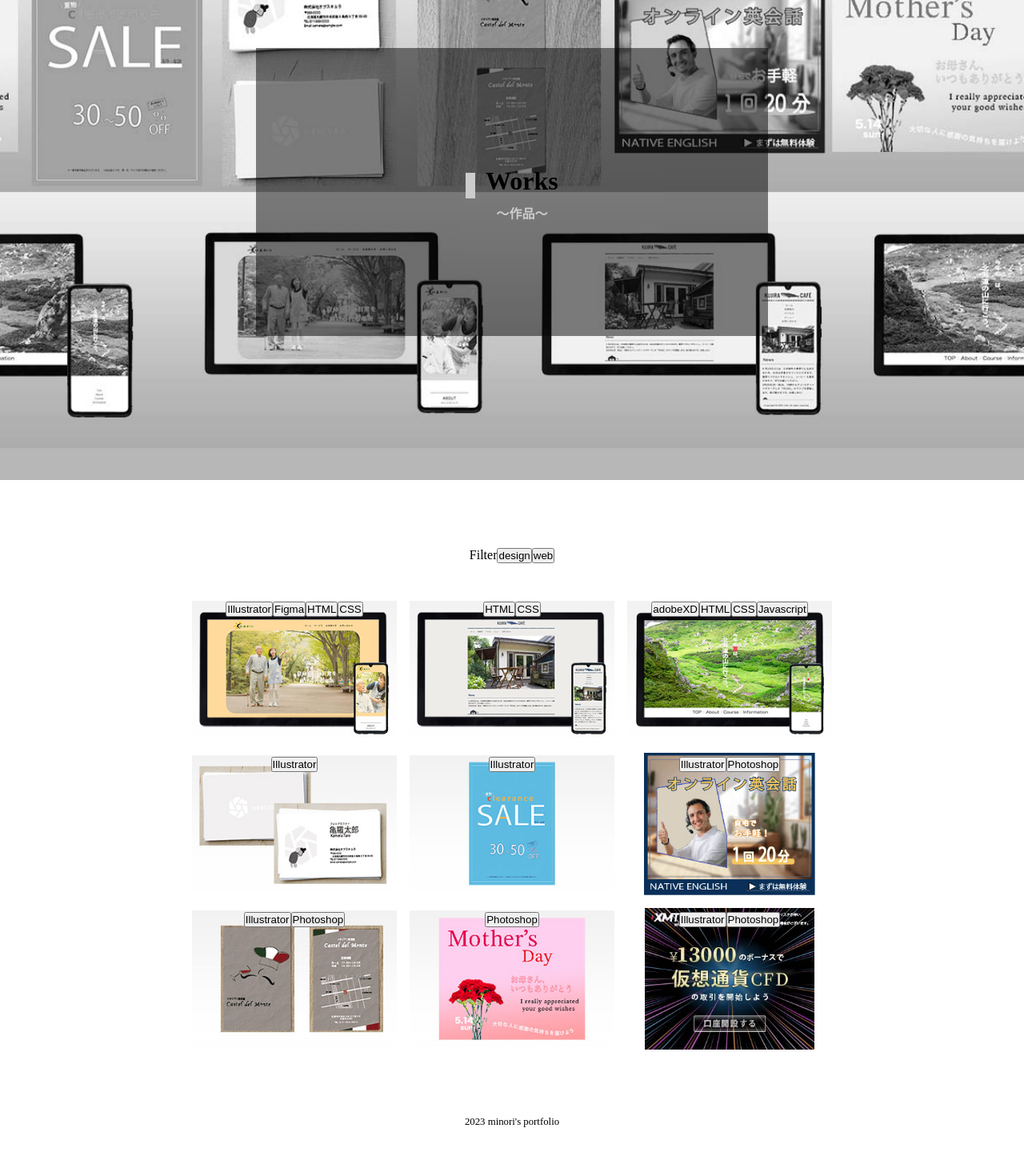
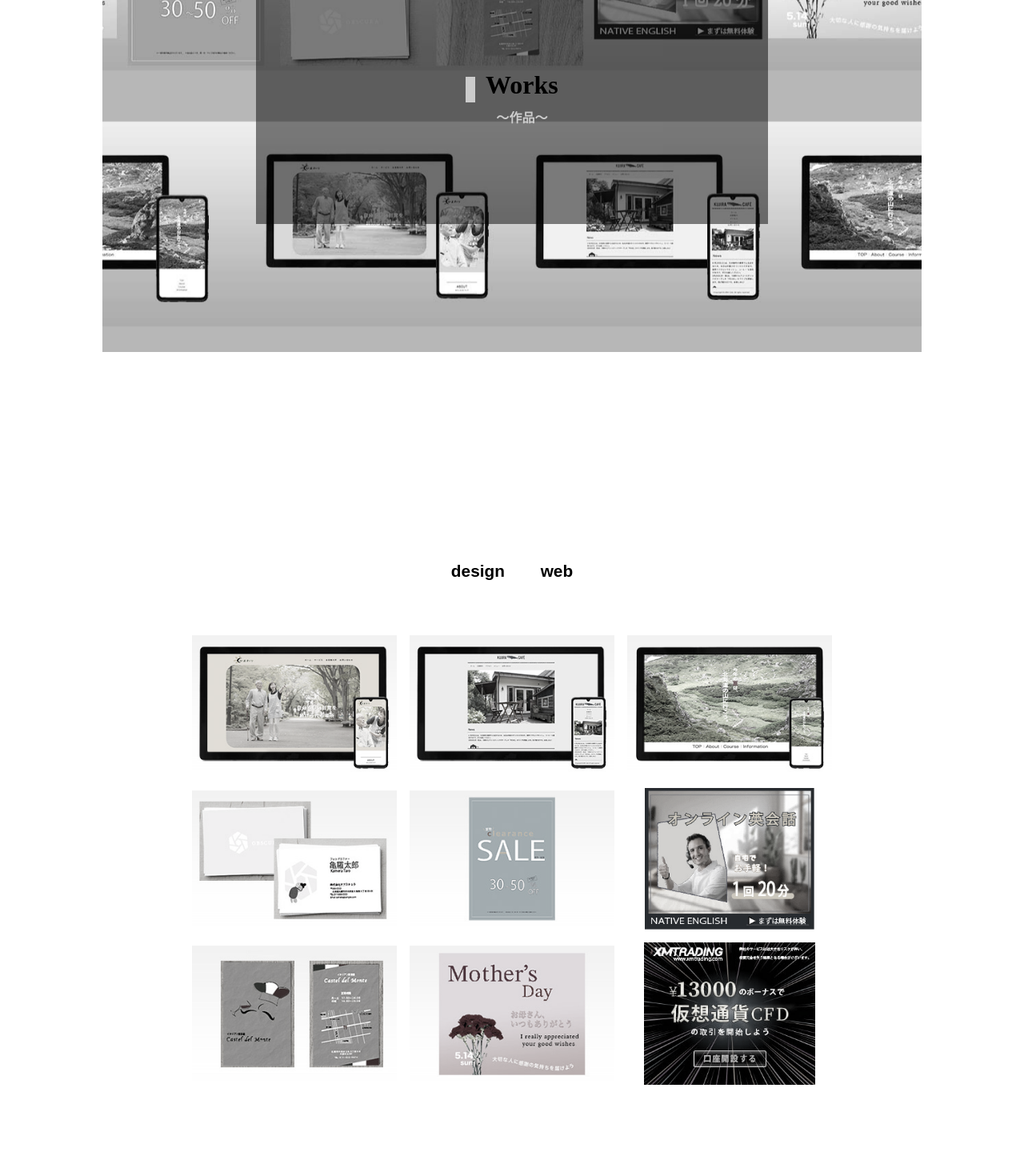
Before and after one commit to ohkome/portfolio, a Next.js app: page /Works in a window 1280 px wide. Shown: the part 280-1750 px from the top of the page at 80% size. Before the commit the page ends 1694 px from the top, so only its background shows below. Built offline with nearby package versions, Linux system fonts and the light colour scheme.

Commit message:
モーダルウィンドウの実装

```diff
--- a/src/app/Works/Works.module.css
+++ b/src/app/Works/Works.module.css
@@ -1,6 +1,6 @@
 .mainvisual {
-    height: 90Vmin;
-    margin-top: 10vh;
+    height: 80Vmin;
+    /* margin-top: 5vh; */
     margin-bottom: 10vh;
     position: relative;
 }
--- a/src/app/Works/page.jsx
+++ b/src/app/Works/page.jsx
@@ -108,6 +108,7 @@ const page = () => {
 
 
       <Filter />
+
     </div>
   );
 
--- a/src/app/compornents/BackgroundSlider/BackgroundSlider.module.css
+++ b/src/app/compornents/BackgroundSlider/BackgroundSlider.module.css
@@ -1,16 +1,21 @@
 .scroll_wrapper {
-    width: 100%;
-    height: 90Vmin;
+    /* width: 100%; */
+    max-width: 100%;
+    width: 80vw;
+    height: 80Vmin;
+    margin: 0 auto;
     position: relative; /* scroll画像用 */
     background-color: #b7b7b7;
 }
 
 .scroll {
     max-width: 100%;
+    height: 80Vmin;
     display: flex;
     overflow: hidden;
 
     position: absolute;
+    top: 0;
     top: 50%;
     transform: translateY(-50%);
 }
@@ -39,7 +44,7 @@
 }
 .right_sec {
     /* margin-top: 50vh; */
-    margin-top: 40Vmin;
+    margin-top: 40Vmin; /*scrollの半分の高さ*/
     animation: right-sec 60s infinite linear both;
 }
 
@@ -61,9 +66,12 @@
 
 .item {
     max-width: 100%;
-    width: 100vw;
+    /* width: 100vw; */
+    /* width: 100%; */
+    width: 80vw;
     padding: 0;
-    height: calc(100vw / 2 * 0.75);
+    /* height: calc(100vw / 2 * 0.75); */
+    height: 30Vmin; /*scroll_wrapperの半分以下*?
     position: relative;/*Imageコンポーネント用*/
 }
 .img {
--- a/src/app/compornents/Filter/Filter.jsx
+++ b/src/app/compornents/Filter/Filter.jsx
@@ -1,72 +1,37 @@
 import React, { useEffect, useState } from 'react'
+import Image from 'next/image';
 import styles from './Filter.module.css'
 import { articles } from './ArticleData'
+import Modal from '../Modal/Modal';
 
 function Filter() {
-  //選択されたタグ 記事はArtivlesで管理
-  // const tagsArray = [
-  //   'web',
-  //   'design',
-  // ]
-
   //状態を管理、記事の初期値は全選択にする
   const [selectedTags, setSelectedTags] = useState([]);
   const [selectedArticles, setSelectedArticles] = useState(articles);
-
-  // useEffect(() => {
-  //   setSelectedArticles((prevItems) => {
-  //     //以下の工程の結果trueになったitemをnewItemsに格納していく
-  //     let newItems = prevItems.filter((item) => {
-  //       //item(articleの要素)が持っているtagsと選択されたtagが合致するかどうかを確認
-  //       let firstResult = selectedTags.every((tag) => {
-  //         let firstFind = item.tags.find((tagLists) => {
-  //           tagLists === tag;
-  //         });
-  //         return !!firstFind; //真偽地で返す
-  //       });
-
-  //       let secondResult = selectedTags.includes(item.witch);
-  //       //
-  //       // let secondResult = selectedTags.every((tag) => {
-  //       //   let secondFind = item.witch.find((tagLists) => {
-  //       //     tagLists === tag;
-  //       //   });
-  //       //   return !!secondFind;
-  //       // });
-
-  //       return firstResult || secondResult;
-  //       // return firstResult;
-  //     });
-  //     return newItems;//newItemsの結果をselectedArticlesに入れる
-
-  //   });
-  //   console.log(selectedTags);
-  //   console.log(selectedArticles);
-
-  //   return () => {
-  //     setSelectedArticles(articles)//選択状態を初期化
-  //   };
-  // },[selectedTags])
+  // モーダル用のステート
+  const [selectedModalItem, setSelectedModalItem] = useState(null);
+  const [show, setShow] = useState(false);
 
   useEffect(() => {
+     //以下の工程の結果trueになったitemをnewItemsに格納していく
     let newItems = articles.filter((item) => {
+      //item(articleの要素)が持っているtagsと選択されたtagが合致するかどうかを確認
       let firstResult = selectedTags.every((tag) => {
         let firstFind = item.tags.find((tagLists) => tagLists === tag);
         return !!firstFind;
       });
 
-      let secondResult = selectedTags.includes(item.witch);
+      let secondResult = selectedTags.includes(item.which);
 
       return firstResult || secondResult;
     });
 
-    setSelectedArticles(newItems);
+    setSelectedArticles(newItems);//newItemsの結果をselectedArticlesに入れる
   }, [selectedTags]);
 
   //クリック時の動作
   const push = (e) => {
     e.preventDefault();
-
 
     //タグが既に選択済みかを確認する
     const thisTag = e.currentTarget.id;
@@ -82,35 +47,33 @@ function Filter() {
     }
   }
 
-  // //スタイル
-  // // タグ選択時のスタイル変更
-  // const grigItem = (setSelectedTag, select) => {
-  //   // 選択したタグが既に選択済かチェック
-  //   const count = setSelectedTag.filter((selected) => select === selected);
-  //   // 選択していない場合はスタイルを追加
-  //   if (count.length !== 0) {
-  //     return css`
-  //       background-color: red;
-  //     `;
-  //   }
-  //   return null; // スタイルがない場合はnullを返す
-  // };
+// モーダルを開く関数
+const openModal = (item) => {
+  setSelectedModalItem(item);
+  setShow(true);
+};
+
+const closeModal = () => {
+  setShow(false); // モーダルを閉じる
+};
 
   return (
-    <div>Filter
+    <div className={styles.filter}>
       <button id='design'
       onClick={push}
       style={{
-        backgroundColor: selectedTags.includes('design') ? 'red' : '',
+        borderBottom: selectedTags.includes('design') ? 'solid 2px #000' : '',
       }}
+      className={styles.which}
       >
         design
       </button>
       <button id='web'
       onClick={push}
       style={{
-        backgroundColor: selectedTags.includes('web') ? 'red' : '',
+        borderBottom: selectedTags.includes('web') ? 'solid 2px #000' : '',
       }}
+      className={styles.which}
       >
         web
       </button>
@@ -121,23 +84,43 @@ function Filter() {
             key={index}
             style={{ backgroundImage: `url(${item.src})`}}
             className={styles.grid_item}
+            onClick={() => openModal(item)} // モーダルを開く
           >
+            <div className={styles.tags_box}>
               {item.tags && item.tags.map((tagItem,tagIndex) => (
                 <button
                   key={tagIndex}
                   id={tagItem}
                   onClick={push}//クリックした時にselectedタグに追加
                   style={{
-                  backgroundColor: selectedTags.includes(tagItem) ? 'red' : '',
+                    color: selectedTags.includes(tagItem) ? 'red' : '',
                   }}
-                className={styles.button}
+                  className={styles.tags}
                 >
                   {tagItem}
                 </button>
               ))}
+            </div>
+
           </li>
         ))}
+
       </ul>
+
+        {/* モーダルコンポーネント */}
+      {selectedModalItem && show && (
+        <Modal
+          src={selectedModalItem.src}
+          title={selectedModalItem.title}
+          field={selectedModalItem.field}
+          time={selectedModalItem.time}
+          url={selectedModalItem.url}
+          concept={selectedModalItem.concept}
+          point={selectedModalItem.point}
+          closeModal={closeModal}
+        />
+      )}
+
     </div>
   )
 }
--- a/src/app/compornents/Filter/Filter.module.css
+++ b/src/app/compornents/Filter/Filter.module.css
@@ -1,3 +1,29 @@
+/* 全体のレイアウト */
+.filter {
+    padding: clamp(0.6rem, 20Vmin, 10rem) clamp(0.3rem, 10Vmin, 5rem);
+}
+
+/* トップのボタン */
+.which {
+    border: none;
+    background-color: transparent;
+    padding-bottom: 2px;/*borderのズレ調整用*/
+    margin: 2% 2%;
+    font-size: 130%;
+    font-weight: bold;
+    color: #000;
+    cursor: pointer;
+    vertical-align: top;
+
+    transition: 0.2s;
+}
+
+.which:hover {
+    padding-bottom: 0; /*borderのズレ調整用*/
+    border-bottom: solid 2px #000;
+}
+
+/* グリッド部分 */
 .layout_grid {
     max-width: 100Vmin;
     /* height: calc(100Vmin * 2/3); */
@@ -13,17 +39,50 @@
 .grid_item {
     width: 100%;
     height: calc(100Vmin * 2/9 );
-    position: relative; /* image用 */
+    filter: grayscale(90%);
     background-size: contain;
     background-repeat: no-repeat;
     background-position: center;
+    cursor: pointer;
+    transition: 0.15s;
+
+    position: relative; /*image用*/
+    text-align: right; /*tags用*/
 }
 
-.works_img {
-    max-width: 100%;
-    object-fit: contain;
-    /* object-position: left; */
+.grid_item:hover {
+    filter: grayscale(0) contrast(110%);
 }
+
+.tags_box{
+    display: none;
+    width: 100%;
+    height: 10%;
+    padding: 1px;
+    background-color: rgba(0,0,0,0.6);
+    position: absolute;
+    bottom: 0;
+}
+
+.grid_item:hover .tags_box {
+    display: block;
+}
+
+.tags {
+    border: none;
+    background-color: transparent;
+    padding: 1px;
+    margin-left: 2%;
+
+    color: #fff;
+    cursor: pointer;
+    vertical-align: top;
+}
+
+.tags:hover {
+    color: #ccc;
+}
+
 
 @media screen and (max-width: 1025px) {
     .layout_grid {
--- /dev/null
+++ b/src/app/compornents/Modal/Modal.jsx
@@ -0,0 +1,102 @@
+// import React from 'react'
+// import Image from 'next/image'
+// import styles from './Modal.module.css'
+
+// const Modal = (props) => {
+//   return (
+//     <div className={styles.wrapper}>Modal
+//         <article className={styles.article}>
+//             <div className={styles.top}>
+//                 <Image
+//                 src={props.src}
+//                 alt={props.title}
+//                 fill
+//                 />
+//                 <div className={top_text}>
+//                     <h2>{props.title}</h2>
+//                     <dl>
+//                         <dt className={styles.dt}>担当</dt>
+//                         <dd className={styles.dd}>{props.field}</dd>
+//                         <dt className={styles.dt}>制作期間</dt>
+//                         <dd className={styles.dd}>{props.time}</dd>
+//                         {props.url && <><dt className={styles.dt}>URL</dt><dd>{props.url}</dd></>}
+//                     </dl>
+//                 </div>
+//             </div>
+
+//             <div className={styles.content}>
+//                 <h3 className={styles.content_title}>コンセプト</h3>
+//                 <p>{props.concept}</p>
+//                 <h3 className={styles.content_title}>ポイント</h3>
+//                 <ul>
+//                     {props.point.map((item, index) => (
+//                         <li key={index}>{item}</li>
+//                     ))}
+//                 </ul>
+//             </div>
+//         </article>
+//     </div>
+//   )
+// }
+
+// export default Modal
+
+
+
+import React from 'react';
+import Image from 'next/image';
+import styles from './Modal.module.css';
+
+const Modal = (props) => {
+
+    return (
+        <div className={styles.modalWrapper}>
+            <div className={styles.modal}>
+                <button className={styles.closeButton} onClick={props.closeModal}>
+                    &times;
+                </button>
+
+                <div className={styles.layout}>
+                    <article className={styles.article}>
+                        <div className={styles.top}>
+                            <Image
+                            src={props.src}
+                            alt={props.title}
+                            fill
+                            className={styles.img}
+                            />
+                            <div className={styles.topText}>
+                                <h2>{props.title}</h2>
+                                <dl className={styles.dl}>
+                                <dt className={styles.dt}>担当</dt>
+                                <dd className={styles.dd}>{props.field}</dd>
+                                <dt className={styles.dt}>制作期間</dt>
+                                <dd className={styles.dd}>{props.time}</dd>
+                                {props.url && (
+                                <>
+                                    <dt className={styles.dt}>URL</dt>
+                                    <dd>{props.url}</dd>
+                                </>
+                                )}
+                            </dl>
+                            </div>
+                        </div>
+
+                        <div className={styles.content}>
+                            <h3 className={styles.contentTitle}>コンセプト</h3>
+                            <p>{props.concept}</p>
+                            <h3 className={styles.contentTitle}>ポイント</h3>
+                            <ul>
+                            {props.point.map((item, index) => (
+                                <li key={index}>{item}</li>
+                            ))}
+                            </ul>
+                        </div>
+                    </article>
+                </div>
+            </div>
+        </div>
+    );
+};
+
+export default Modal;
--- a/src/app/compornents/Skills/Skills.jsx
+++ b/src/app/compornents/Skills/Skills.jsx
@@ -43,7 +43,7 @@ const Skills = () => {
         },
         {
             title: 'css',
-            top: '-100%',
+            top: '-120%',
             left: '110%',
             mtop: '55Vmin',
             ileft: '40%',
```
Also changed, not shown: src/app/compornents/Filter/ArticleData.js (+18 -18 lines), src/app/compornents/Modal/Modal.module.css (added, +56 -0 lines). Lines whose indentation alone changed are shown as unchanged.
